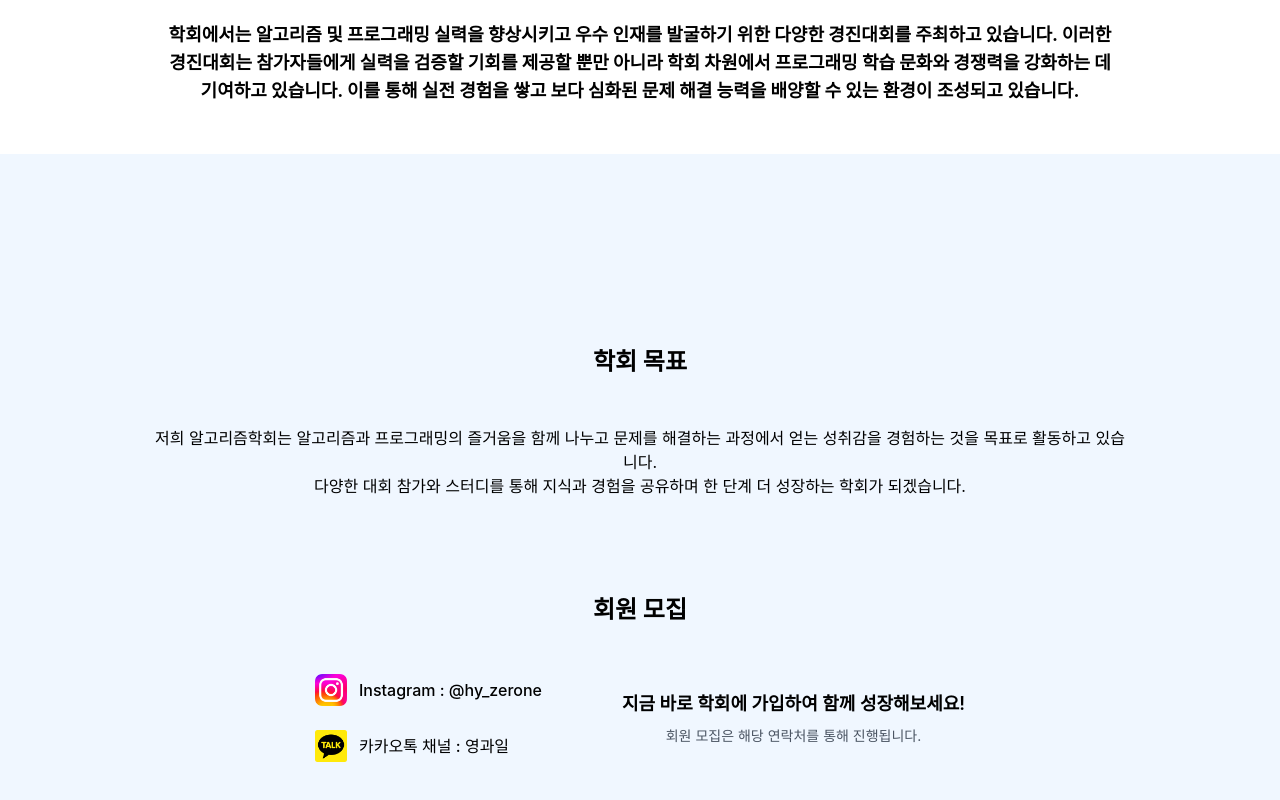
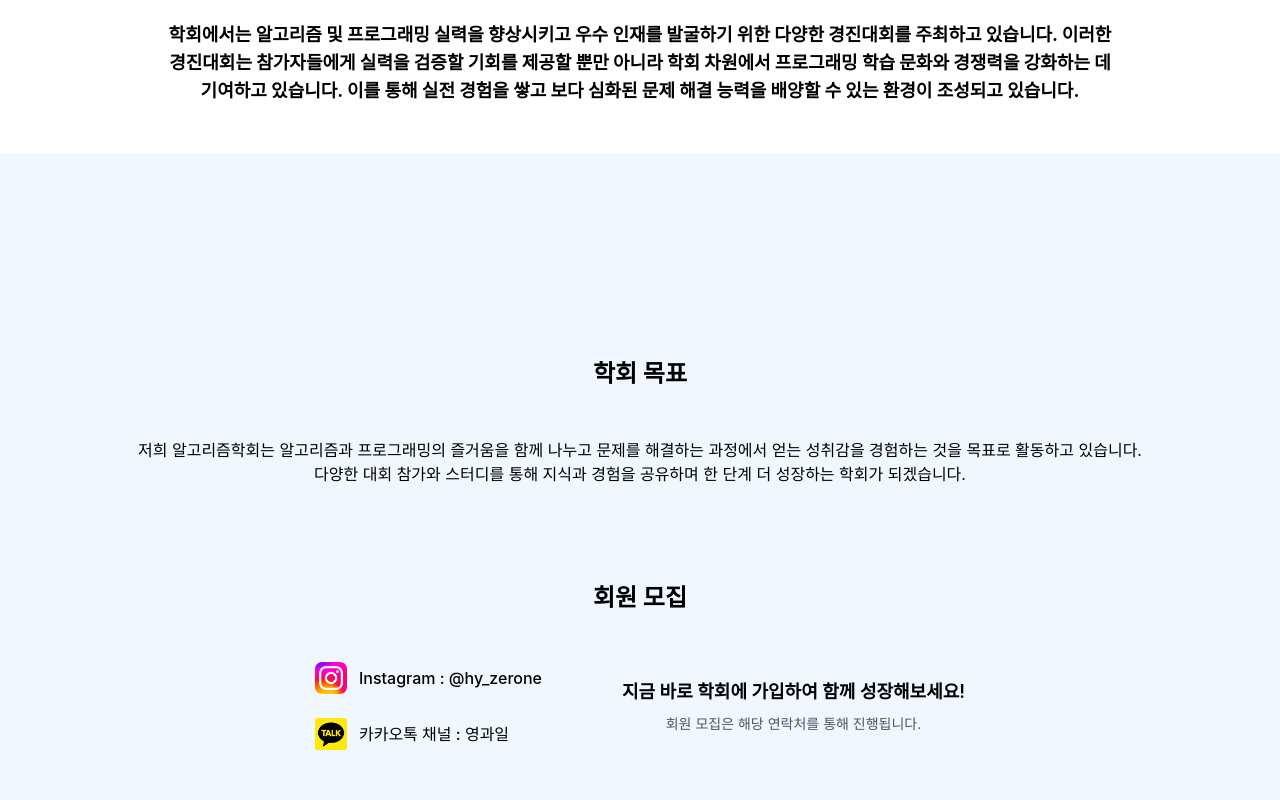
Before and after one commit to ZERONE-HOMEPAGE/client, a React (Vite) app: page / in a window 1280 px wide. Shown: the part 4330-5130 px from the top of the page. Built offline with nearby package versions, Linux system fonts and the light colour scheme; a web font is replaced by a local one.

Commit message:
chore: 스터디페이지, contact페이지 마진 추가

```diff
--- a/src/components/sections/MainPage/Contact.tsx
+++ b/src/components/sections/MainPage/Contact.tsx
@@ -4,7 +4,7 @@ import kakaotalk from '@/assets/images/KakaoTalk_logo.png';
 export default function Contact() {
   return (
     <section className="bg-[#F0F7FF] text-black min-h-[100vh] w-full mt-4 py-16 px-4 md:px-8 flex flex-col items-center justify-center">
-      <div className="mb-24 text-center max-w-[80%]">
+      <div className="mb-24 text-center max-w-5xl">
         <h2 className="text-2xl font-bold mb-12">학회 목표</h2>
         <p className="text-base w-full">
           저희 알고리즘학회는 알고리즘과 프로그래밍의 즐거움을 함께 나누고 문제를 해결하는 과정에서
--- a/src/components/sections/StudyPage/StudyIntro.tsx
+++ b/src/components/sections/StudyPage/StudyIntro.tsx
@@ -5,7 +5,6 @@ import LineIcon from "@/assets/icon/line.png";
 import UserIcon from "@/assets/icon/user.png";
 import HomeIcon from "@/assets/icon/home.png";
 import MailIcon from "@/assets/icon/mail.png";
-import { text } from "stream/consumers";
 
 interface CheckTextProps {
     text: string;
@@ -87,7 +86,7 @@ export default function StudyIntro() {
     const [activeTabIdx, setActiveTabIdx] = useState<number>(0);
 
     return (
-        <div className="w-full flex flex-col items-center my-20">
+        <div className="px-4 w-full flex flex-col items-center my-20">
             <h1 className="text-3xl font-bold mb-8">스터디 소개</h1>
             <PillTab
             tabElements={[
@@ -135,10 +134,10 @@ export default function StudyIntro() {
 function Icon_TextBox({ text, divClassName = "", iconClassName = "", textClassName = "", iconSrc }: CheckTextProps) {
     return (
         <div className={`flex items-center gap-3 ${divClassName}`}>
-      <img src={iconSrc} alt="Icon" className={`${iconClassName}`}/>
-      <p className={`${textClassName}`}>{text}</p>
-    </div>
-  );
+        <img src={iconSrc} alt="Icon" className={`${iconClassName}`}/>
+        <p className={`${textClassName}`}>{text}</p>
+        </div>
+    );
 }
 
 function Line({ Week, Content }: ContentsProps) {
@@ -155,7 +154,7 @@ function Line({ Week, Content }: ContentsProps) {
 
 function Mentor({ ImgUrl, Name, Department, Email }: MentorProps) {
     return (
-         <div className={"flex flex-row pb-4"}>
+        <div className={"flex flex-row pb-4"}>
             {ImgUrl ? <img src={ImgUrl} alt="사진" className="w-24 h-32 object-cover" /> : <div className="w-24 h-32 bg-[#D9D9D9]"/>}
             <div className="flex flex-col justify-center ml-4">
                 <Icon_TextBox text={Name} iconSrc={UserIcon} divClassName="m-0.5" textClassName="font-semibold text-md" iconClassName="w-4 h-4"/>
```
